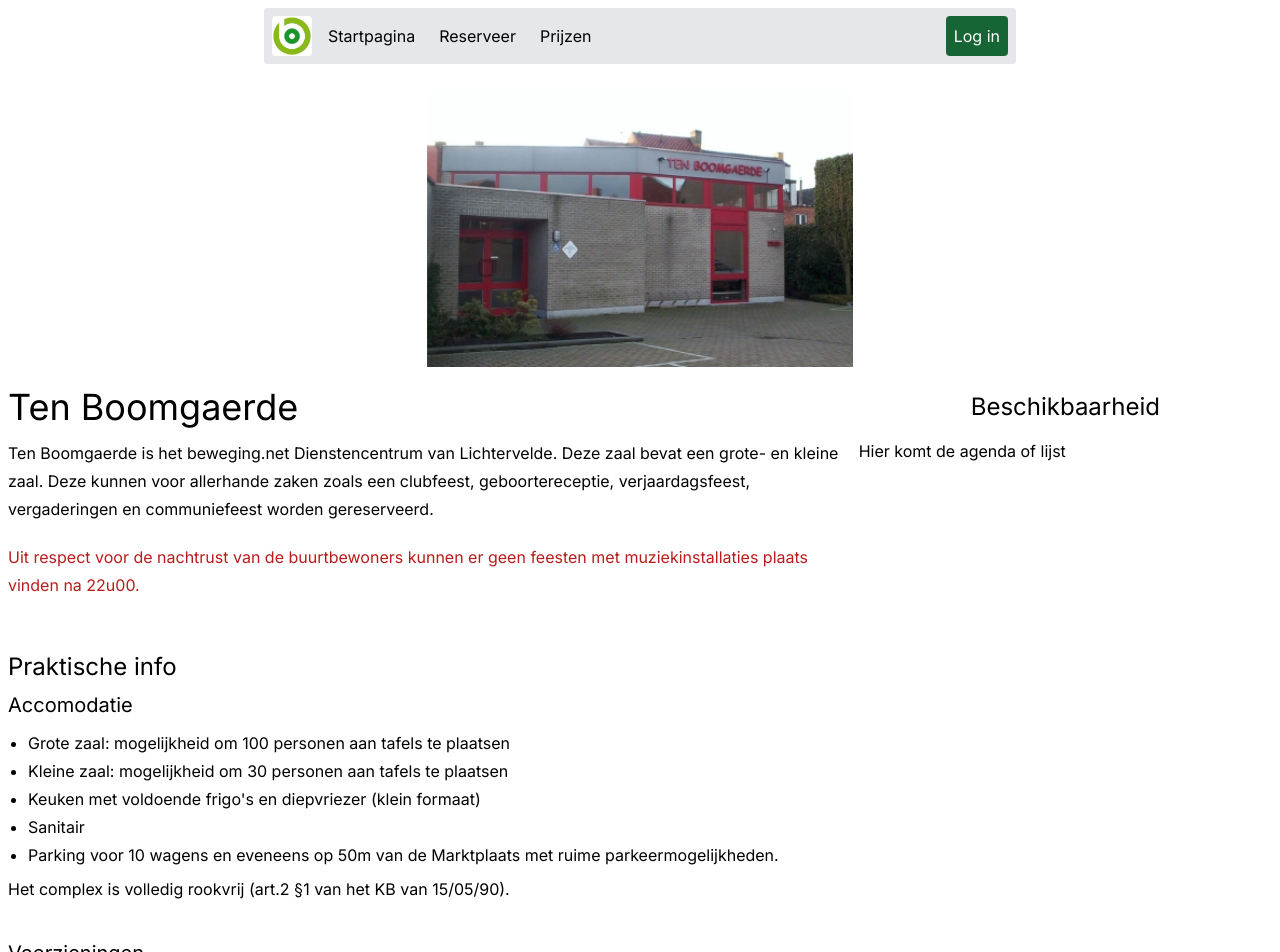
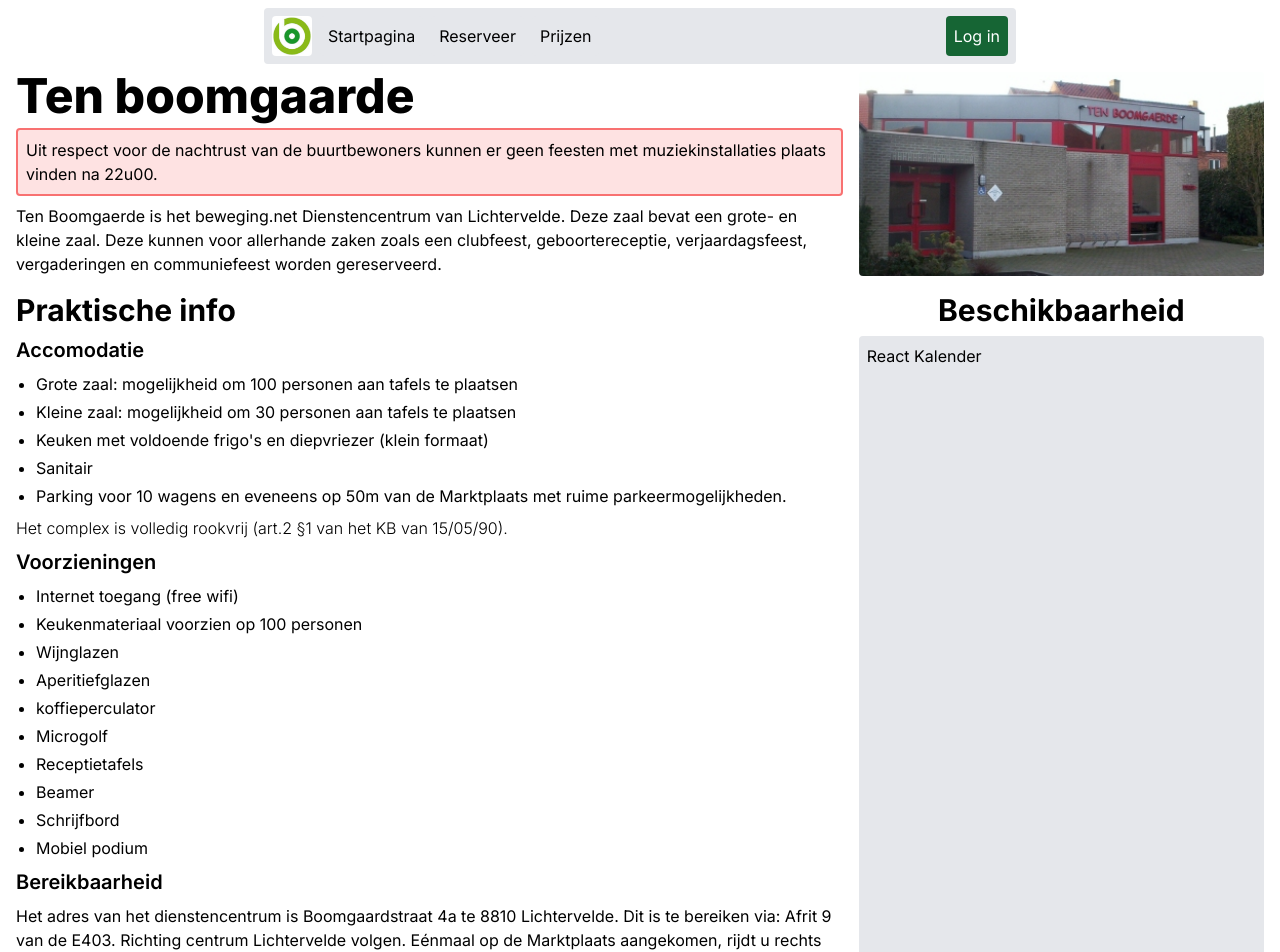
Before and after one commit to WEB4YOU-BE/P007-TenBoomgaerde, a Next.js app: page / in a window 1280 px wide. Shown: the top 952 px of the page. Built offline with nearby package versions, Linux system fonts and the light colour scheme.

Commit message:
Layout startpagina aanpassingen #3
* Changed the layout a little, for a less space costy one.

* [BUGFIX] Priority not set on index' image.

```diff
--- a/src/app/(www)/page.tsx
+++ b/src/app/(www)/page.tsx
@@ -1,37 +1,35 @@
 import Image from "next/image";
 
 export default function Index() {
-    return <main className={"w-full min-h-[100svh]"}>
-        <figure className={"container mx-auto pt-5 flex flex-row justify-center"}>
-            <Image className={"lg:w-1/3"} src={"/images/tenboomgaerde.jpg"} alt={""} width={395} height={255}/>
-        </figure>
-        <section className={"container mx-auto p-2 grid grid-cols-1 md:grid-cols-3 gap-3"}>
-            <div className={"flex flex-col col-span-2"}>
-                <h1 className={"text-4xl py-3"}>Ten Boomgaerde</h1>
-                <p className={"text-base/7"}>Ten Boomgaerde is het beweging.net Dienstencentrum van Lichtervelde. Deze
+    return <main className={"w-full min-h-[calc(100svh-72px)]"}>
+        <div className={"container mx-auto grid lg:grid-cols-2 xl:grid-cols-3 gap-4 px-4"}>
+            <div className={"xl:col-span-2 flex flex-col gap-2"}>
+                <h1 className={"text-5xl font-extrabold"}>Ten boomgaarde</h1>
+                <span className={"bg-red-100 border-red-400 border-2 rounded p-2"}>Uit respect voor de nachtrust van de buurtbewoners kunnen er geen feesten met muziekinstallaties plaats vinden na 22u00.</span>
+                <p>Ten Boomgaerde is het beweging.net Dienstencentrum van Lichtervelde. Deze
                     zaal bevat een grote- en kleine zaal. Deze kunnen voor allerhande zaken zoals een clubfeest,
                     geboortereceptie, verjaardagsfeest, vergaderingen en communiefeest worden gereserveerd.</p>
-                <p className={"text-base/7 text-red-700 pt-5"}>Uit respect voor de nachtrust van de buurtbewoners kunnen
-                    er geen feesten met muziekinstallaties plaats vinden na 22u00.</p>
             </div>
-            <div className={"flex flex-col"}>
-                <h2 className={"text-2xl py-4 flex flew-row md:justify-center"}>Beschikbaarheid</h2>
-                <div>Hier komt de agenda of lijst</div>
+            <div className={"h-full aspect-video md:aspect-auto relative"}>
+                <Image priority className={"object-cover rounded"} src={"/images/tenboomgaerde.jpg"} alt={"Foto van het gebouw"} fill/>
             </div>
-            <div className={"flex flex-col col-span-2"}>
-                <h2 className={"text-2xl pt-10 pb-2"}>Praktische info</h2>
-                <h3 className={"text-xl pb-3"}>Accomodatie</h3>
+            <aside className={"lg:col-start-2 xl:col-start-3 flex flex-col gap-2"}>
+                <h2 className={"text-3xl font-bold lg:text-center"}>Beschikbaarheid</h2>
+                <div className={"bg-gray-200 flex-grow min-h-[calc((100svh-72px-1rem)/2)] rounded p-2"}>React Kalender</div>
+                {/* h-[calc(100svh-72px-1rem)] */}
+            </aside>
+            <section className={"lg:row-start-2 lg:col-span-1 xl:col-span-2 flex flex-col gap-2"}>
+                <h2 className={"text-3xl font-bold"}>Praktische info</h2>
+                <h3 className={"text-xl font-semibold"}>Accomodatie</h3>
                 <ul role={"list"} className={"list-disc pl-5 space-y-1"}>
                     <li>Grote zaal: mogelijkheid om 100 personen aan tafels te plaatsen</li>
                     <li>Kleine zaal: mogelijkheid om 30 personen aan tafels te plaatsen</li>
                     <li>Keuken met voldoende frigo&apos;s en diepvriezer (klein formaat)</li>
                     <li>Sanitair</li>
-                    <li>Parking voor 10 wagens en eveneens op 50m van de Marktplaats met ruime parkeermogelijkheden.
-                    </li>
+                    <li>Parking voor 10 wagens en eveneens op 50m van de Marktplaats met ruime parkeermogelijkheden.</li>
                 </ul>
-                <p className={"text-base/7 py-2"}>Het complex is volledig rookvrij (art.2 §1 van het KB van
-                    15/05/90).</p>
-                <h3 className={"text-xl pt-7 pb-3"}>Voorzieningen</h3>
+                <p className={"font-light"}>Het complex is volledig rookvrij (art.2 §1 van het KB van 15/05/90).</p>
+                <h3 className={"text-xl font-semibold"}>Voorzieningen</h3>
                 <ul role={"list"} className={"list-disc pl-5 space-y-1"}>
                     <li>Internet toegang (free wifi)</li>
                     <li>Keukenmateriaal voorzien op 100 personen</li>
@@ -44,12 +42,12 @@ export default function Index() {
                     <li>Schrijfbord</li>
                     <li>Mobiel podium</li>
                 </ul>
-                <h3 className={"text-xl pt-7 pb-3"}>Bereikbaarheid</h3>
-                <p className={"text-base/7 py-2"}>Het adres van het dienstencentrum is Boomgaardstraat 4a te 8810
+                <h3 className={"text-xl font-semibold"}>Bereikbaarheid</h3>
+                <p>Het adres van het dienstencentrum is Boomgaardstraat 4a te 8810
                     Lichtervelde. Dit is te bereiken via: Afrit 9 van de E403. Richting centrum Lichtervelde volgen.
                     Eénmaal op de Marktplaats aangekomen, rijdt u rechts van het gemeentehuis de Torhoustraat in. Na 20
                     meter opnieuw naar rechts de Boomgaardstraat in. Op 30 meter rechts vindt u zaal Ten Boomgaerde.</p>
-            </div>
-        </section>
+            </section>
+        </div>
     </main>;
 }
```
